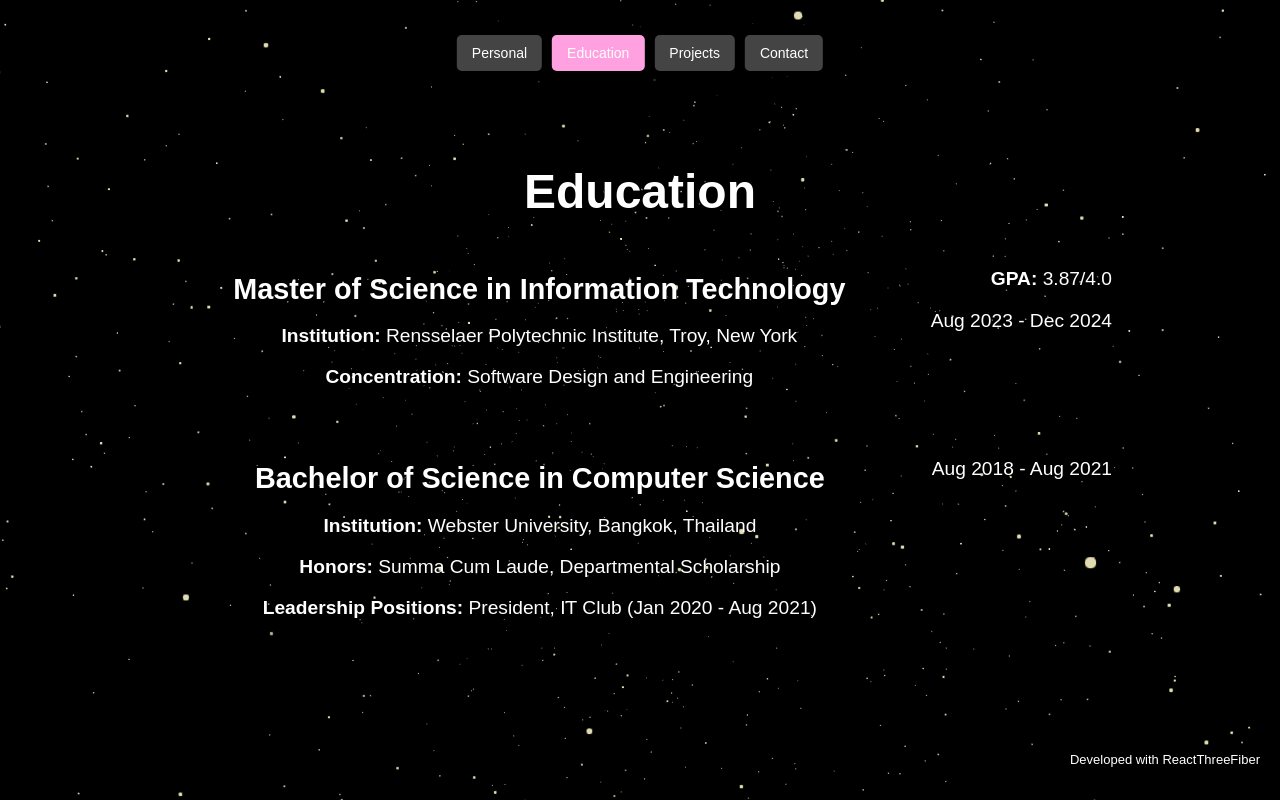
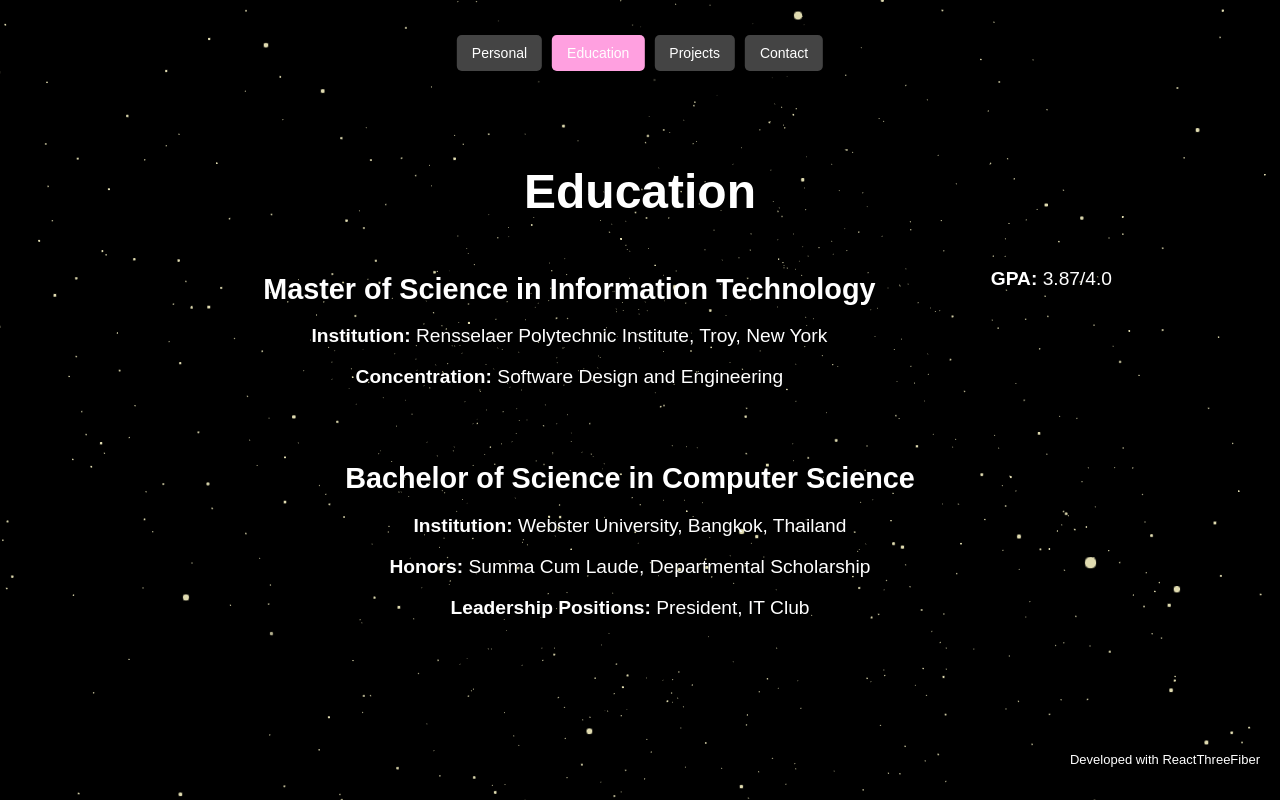
Before and after one commit to shashwot2/personalwebsite, a React (Vite) app: page / in a window 1280 px wide. Both pictures are taken after a click on the button "Education". Built offline with nearby package versions, Linux system fonts and the light colour scheme; a web font is replaced by a local one.

Commit message:
Fix bad typescript

```diff
--- a/src/components/education.tsx
+++ b/src/components/education.tsx
@@ -24,14 +24,12 @@ export default function Education() {
           institution: 'Rensselaer Polytechnic Institute, Troy, New York',
           concentration: 'Software Design and Engineering',
           gpa: '3.87/4.0',
-          duration: 'Aug 2023 - Dec 2024',
         },
         {
           title: 'Bachelor of Science in Computer Science',
           institution: 'Webster University, Bangkok, Thailand',
           honors: 'Summa Cum Laude, Departmental Scholarship',
-          leadership: 'President, IT Club (Jan 2020 - Aug 2021)',
-          duration: 'Aug 2018 - Aug 2021',
+          leadership: 'President, IT Club',
         },
       ].map((edu, index) => (
         <div
@@ -110,7 +108,6 @@ export default function Education() {
                 <strong>GPA:</strong> {edu.gpa}
               </p>
             )}
-            <p>{edu.duration}</p>
           </div>
         </div>
       ))}
--- a/src/components/projects.tsx
+++ b/src/components/projects.tsx
@@ -85,7 +85,10 @@ export default function Projects() {
               textAlign: 'center',
             }}
           >
-            {project.image && (
+            <h3 style={{ marginBottom: '10px' }}>{project.title}</h3>
+            <p style={{ fontSize: '0.9rem', marginBottom: '15px' }}>{project.description}</p>
+
+             {project.image && (
               <img
                 src={project.image}
                 alt={`${project.title} thumbnail`}
@@ -99,8 +102,6 @@ export default function Projects() {
                 onClick={() => handleImageClick(project.image)}
               />
             )}
-            <h3 style={{ marginBottom: '10px' }}>{project.title}</h3>
-            <p style={{ fontSize: '0.9rem', marginBottom: '15px' }}>{project.description}</p>
             {project.link ? (
               <a
                 href={project.link}
```
